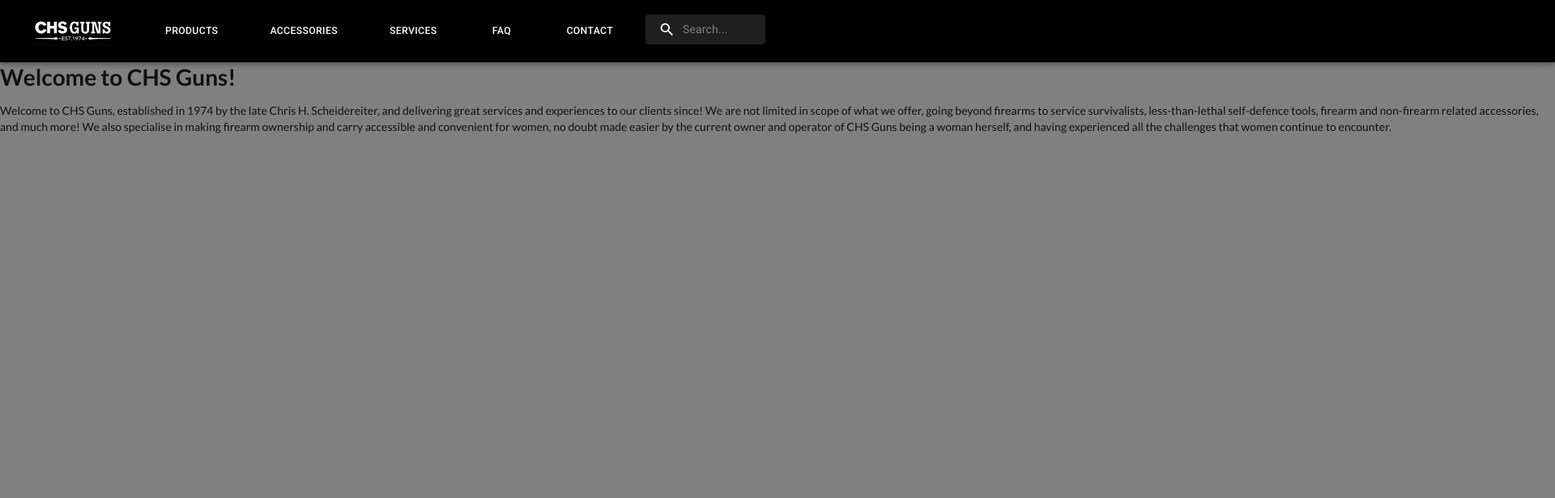
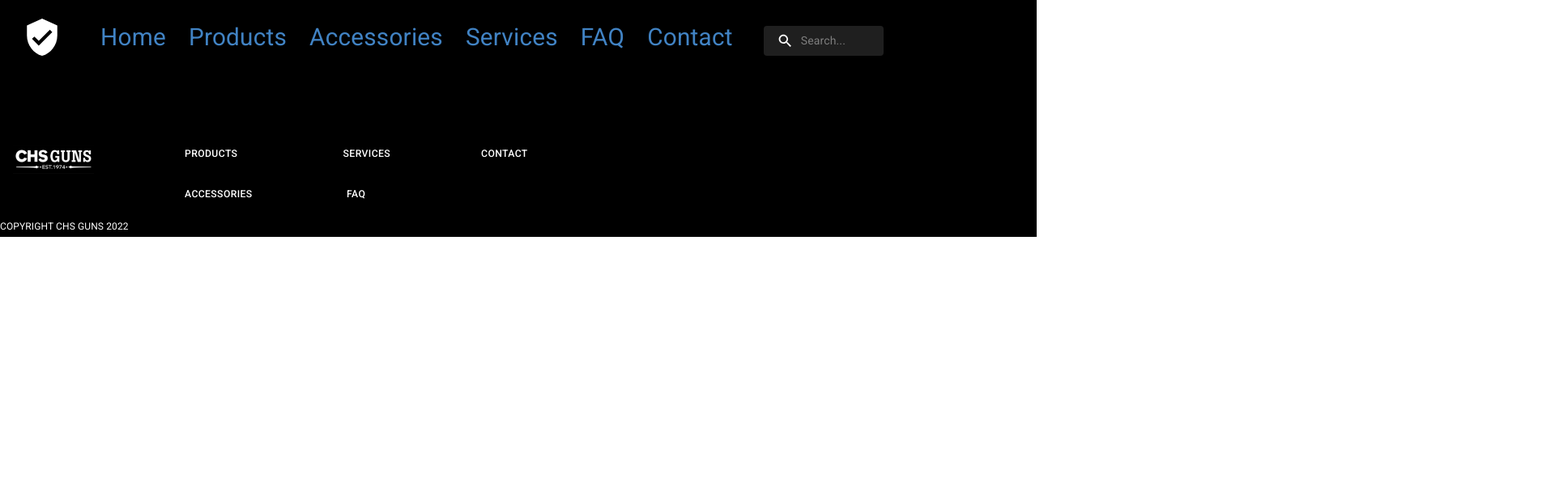
Before and after one commit to DecimaZA/chs-guns, a React (Create React App) app: page / in a window 1280 px wide. Shown: the top 616 px of the page at 81% size, 1920 px wide, since content can reach past the window. Built offline with nearby package versions, Linux system fonts and the light colour scheme; what google-maps-react would draw is missing.

Commit message:
successfully implemented react-router to handle all navigation

```diff
--- a/src/components/App.js
+++ b/src/components/App.js
@@ -1,28 +1,18 @@
 import React from "react";
 import Header from "./ui/Header";
-import { Outlet } from "react-router-dom";
-import { Link } from 'react-router-dom';
-//import Route from "./Route";
+import { BrowserRouter, Routes, Route, Outlet, Link, NavLink } from "react-router-dom";
 import Footer from "./ui/Footer";
 //MUI imports
 import Box from "@mui/material/Box";
 
 const App = () => {
     return (
-        <Box
-            sx={{width: 1920,
-                height: 1080,
-                border: "10px",
-                backgroundColor: "gray",
-            }}
-        >
-            <div>
-                <Header/>
-                {/* <Route /> */}
-
-            </div>
+        <Box>
+            <Box>
+                <Header />
+            </Box>
             <Outlet />
-            {/* <Footer /> */}
+            <Footer />
         </Box>
     );
 }
--- a/src/components/core-components/Home.js
+++ b/src/components/core-components/Home.js
@@ -1,17 +1,16 @@
 import React from "react";
 //MUI imports
-// import { Typography } from "@mui/material";
-// import Box from "@mui/material/Box";
-// import Container from '@mui/material/Container';
+import { Typography } from "@mui/material";
+import Box from "@mui/material/Box";
 
 const Home = () => {
     return (
-        // <Container>
-        //     <Box>
+            <Box>
                 <div>
-                    {/* <Typography> */}
-                        <h1>Welcome to CHS Guns!</h1>
-                        <p>
+                    <Typography variant="h1">
+                        Welcome to CHS Guns!
+                    </Typography>
+                        <Typography variant="h5">
                             Welcome to CHS Guns, established in 1974 by the late Chris H. Scheidereiter, and delivering great services
                             and experiences to our clients since! We are not limited in scope of what we offer, going beyond firearms
                             to service survivalists, less-than-lethal self-defence tools, firearm and non-firearm related accessories,
@@ -19,11 +18,9 @@
                             We also specialise in making firearm ownership and carry accessible and convenient for women, no doubt made
                             easier by the current owner and operator of CHS Guns being a woman herself, and having experienced all the
                             challenges that women continue to encounter.
-                        </p>
-                    {/* </Typography> */}
+                        </Typography>
                 </div>
-        //     </Box>
-        // </Container>
+            </Box>
     );
 };
 
--- a/src/components/ui/Header.js
+++ b/src/components/ui/Header.js
@@ -1,6 +1,5 @@
 import React, { useState } from "react";
-import Link from "../Link";
-import { Outlet } from "react-router-dom";
+import { BrowserRouter, Routes, Route, Outlet, Link, NavLink } from "react-router-dom";
 
 import theme from './Themes';
 import SearchBar from "./SearchBar";
@@ -13,7 +12,7 @@
 import { AppBar, Toolbar, Typography, Button, IconButton, Menu, MenuItem, Box, Container } from "@mui/material";
 
 const Header = () => {
-    const pages = ["Products", "Accessories", "Services", "faq", "Contact"];
+    const pages = ["Home", "Products", "Accessories", "Services", "FAQ", "Contact"];
     const [anchorElNav, setAnchorElNav] = useState(null);
 
     const handleOpenNavMenu = (event) => {
@@ -34,13 +33,11 @@
                                 component="div"
                                 sx={{ mr: 2, display: { xs: "none", md: "flex" } }}
                             >
-                                <Link href='/'>
-                                    {/* <VerifiedUserIcon edge="start" style={{ color: '#ffffff', fontSize: 50, margin: 3 }} /> */}
-                                    <img src={chsLogo} alt="logo" flex="1" width="100" />
-                                </Link>
+                                <VerifiedUserIcon edge="start" style={{ color: '#ffffff', fontSize: 50, margin: 3 }} />
+                                {/* <img src={chsLogo} alt="logo" flex="1" width="100" /> */}
                             </Typography>
 
-                            <Box sx={{ flexGrow: 1, display: { xs: 'flex', md: 'none' } }}>
+                            <Box sx={{ color: "white", flexGrow: 1, display: { xs: 'flex', md: 'none' } }}>
                                 <IconButton
                                     size="large"
                                     aria-controls="menu-appbar"
@@ -50,9 +47,9 @@
                                 >
                                     <MenuIcon />
                                 </IconButton>
-                                <Link href='/'>
-                                    <img src={chsLogo} alt="logo" flex="1" width="100" />
-                                </Link>
+                                {/* <Link href='/'> */}
+                                    {/* <img src={chsLogo} alt="logo" flex="1" width="100" /> */}
+                                {/* </Link> */}
                                 <Menu
                                     id="menu-appbar"
                                     anchorEl={anchorElNav}
@@ -73,11 +70,19 @@
                                 >
                                     {pages.map((page) => (
                                         <MenuItem key={page} onClick={handleCloseNavMenu}>
-                                            <Link href={`/${page}`}>
-                                                <Typography textAlign="center" fontSize="1rem" color="#000000">
-                                                    {page}
-                                                </Typography>
-                                            </Link>
+                                            <NavLink
+                                                style={({ isActive }) => {
+                                                return {
+                                                    display: "block",
+                                                    margin: "1rem 0",
+                                                    color: isActive ? "" : "black",
+                                                };
+                                            }}
+                                                to={`/${page}`}
+                                                key={page}
+                                            >
+                                                {page}
+                                            </NavLink>
                                         </MenuItem>
                                     ))}
                                     <SearchBar />
@@ -89,26 +94,32 @@
                                 component="div"
                                 sx={{ flexGrow: 1, display: { xs: 'flex', md: 'none' } }}
                             >
-                                <Link href='/'>
+                                {/* <Link href='/'> */}
                                     <VerifiedUserIcon edge="start" style={{ fontSize: 50, margin: 3 }} />
-                                </Link>
+                                {/* </Link> */}
                             </Typography>
-                            <Box sx={{ flexGrow: 1, display: { xs: 'none', md: 'flex' } }}>
-                                {pages.map((page) => (
-                                <Button
-                                    key={page}
-                                    onClick={handleCloseNavMenu}
-                                    sx={{ my: 2, color: 'white', display: 'block' }}
-                                    variant="outlined"
+                            <Box sx={{ margin: "1rem", flexGrow: 1, display: { xs: 'none', md: 'flex' } }}>
+                                <Typography
+                                    variant="h4"
+                                    sx={{ mr: 2, display: { xs: "none", md: "flex" } }}
                                 >
-                                    <Typography theme={theme} variant="primary" >
-                                        <Link onClick={handleCloseNavMenu} href={`/${page}`}>
+                                    {pages.map((page) => (
+                                        <NavLink
+                                            style={({ isActive }) => {
+                                                return {
+                                                    display: "inline",
+                                                    margin: "1rem 1rem",
+                                                    color: isActive ? "white" : "",
+                                                };
+                                            }}
+                                            to={`/${page}`}
+                                            key={page}
+                                        >
                                             {page}
-                                        </Link>
-                                    </Typography>
-                                </Button>
-                                ))}
-                            <SearchBar />
+                                        </NavLink>
+                                    ))}
+                                </Typography>
+                                <SearchBar />
                             </Box>
                         </Toolbar>
                     </Container>
--- a/src/index.js
+++ b/src/index.js
@@ -8,14 +8,13 @@
 import Accessories from "./components/core-components/Accessories";
 import FAQ from "./components/core-components/FAQ";
 import Contact from "./components/core-components/Contact";
-import Footer from "./components/ui/Footer";
 
 const rootElement = document.getElementById("root");
 render(
     <BrowserRouter>
         <Routes>
-            <Route element={<App />}>
-                <Route path='/' element={<Home />} />
+            <Route path="/" element={<App />}>
+                <Route path='/home' element={<Home />} />
                 <Route path='/products' element={<Products />} />
                 <Route path='/accessories' element={<Accessories />} />
                 <Route path='/services' element={<Services />} />
@@ -23,7 +22,6 @@
                 <Route path='/contact' element={<Contact />} />
             </Route>
         </Routes>
-        <Footer />
     </BrowserRouter>,
     rootElement
 );
```
